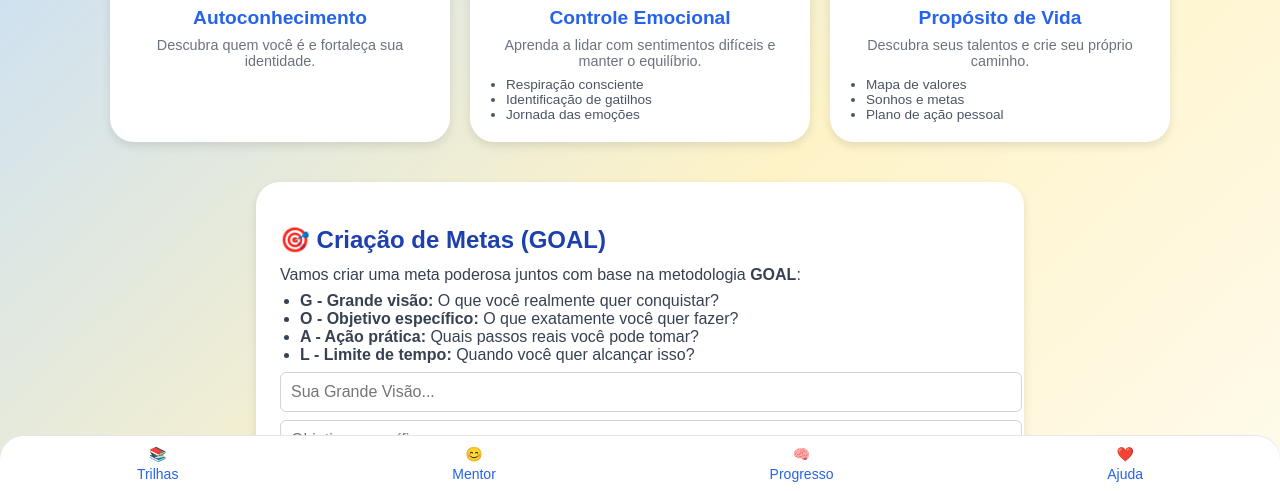
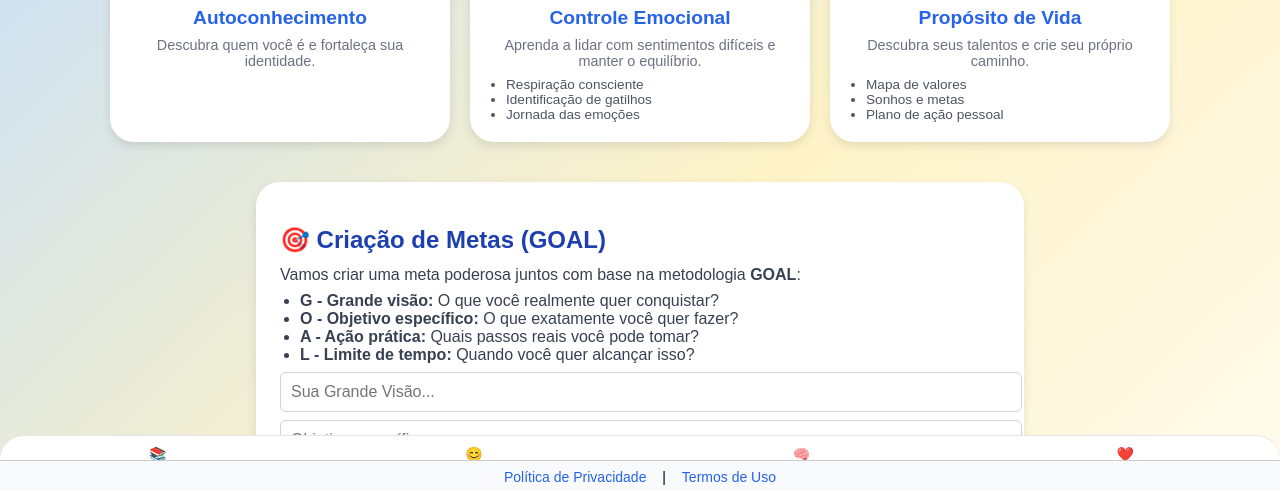
Before and after one commit to menteplus/menteplus-site, a plain HTML site: page index.html in a window 1280 px wide. Shown: the part 307-798 px from the top of the page. Drawn offline with Linux system fonts and the light colour scheme.

Commit message:
Update index.html

```diff
--- a/index.html
+++ b/index.html
@@ -443,5 +443,32 @@
     // Inicializa
     updateUserInfo();
   </script>
+<style>
+  #footer-links {
+    position: fixed;
+    bottom: 0;
+    left: 0; right: 0;
+    background: #f9fafb;
+    border-top: 1px solid #ccc;
+    padding: 8px 0;
+    text-align: center;
+    font-family: Arial, sans-serif;
+    font-size: 14px;
+    z-index: 10000;
+  }
+  #footer-links a {
+    margin: 0 12px;
+    color: #2563eb;
+    text-decoration: none;
+  }
+  #footer-links a:hover {
+    text-decoration: underline;
+  }
+</style>
+
+<div id="footer-links">
+  <a href="https://seuusuario.github.io/politica-de-privacidade/" target="_blank" rel="noopener noreferrer">Política de Privacidade</a> |
+  <a href="https://seuusuario.github.io/termos-de-uso/" target="_blank" rel="noopener noreferrer">Termos de Uso</a>
+</div>
 </body>
 </html>
```
